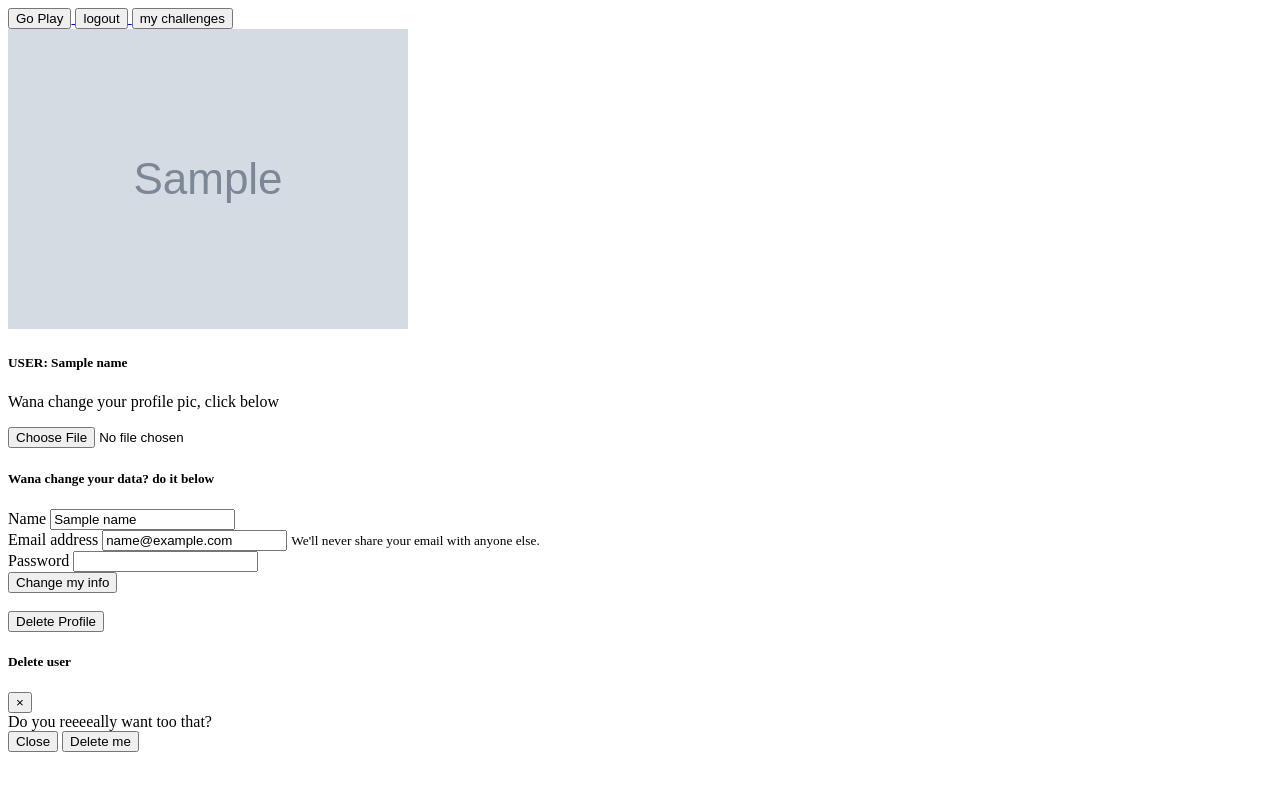
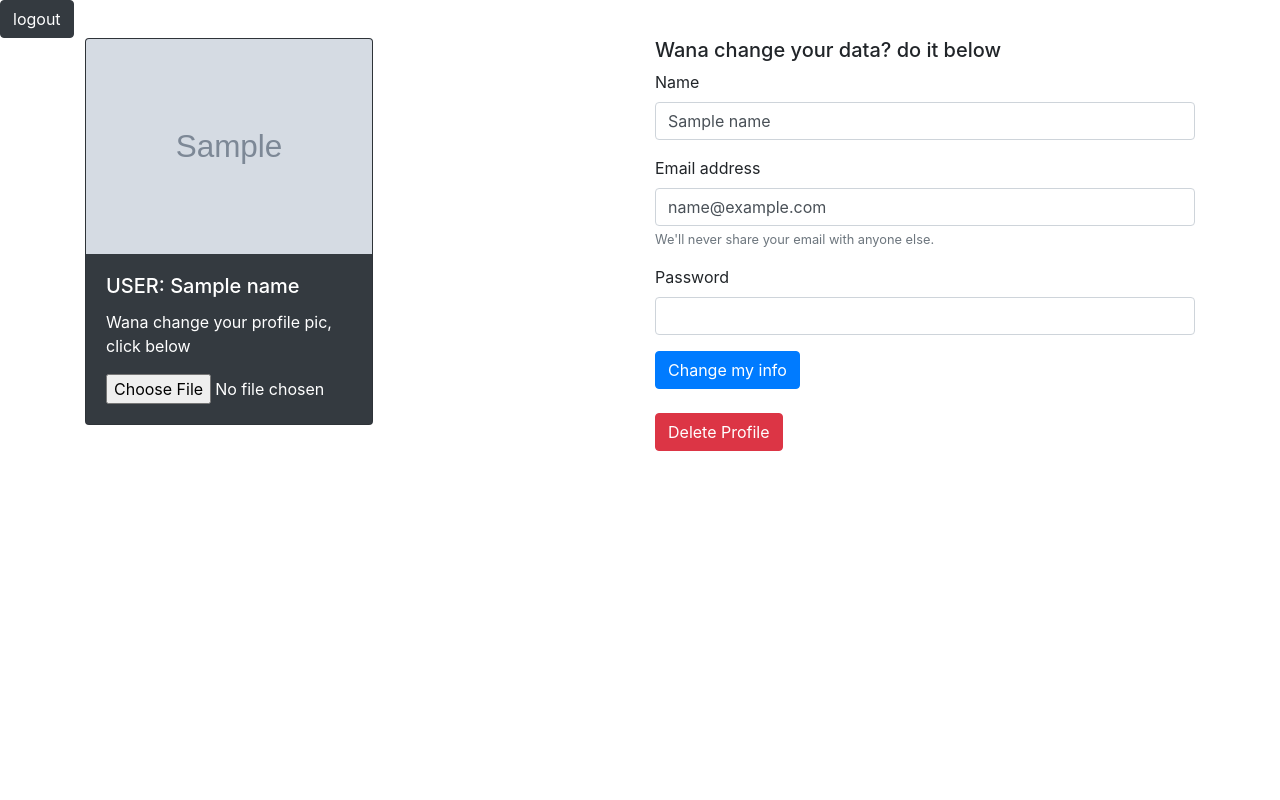
Before and after one commit to doberman7/project3, a Node server app: template views/profile.hbs in a window 1280 px wide. Run offline with Node 20, Linux system fonts and the light colour scheme; the template is opened without the code that fills it: most values are stand-ins (such as "Sample title", 1, 10 or a date in 2020); grey boxes marked "Sample" are stand-in pictures; some libraries are stand-ins or nearby versions.

Commit message:
boootstrap added

```diff
--- a/views/layout.hbs
+++ b/views/layout.hbs
@@ -6,6 +6,8 @@
   <meta http-equiv="X-UA-Compatible" content="ie=edge">
   <title>{{title}}</title>
   <link rel="stylesheet" href="/stylesheets/style.css" />
+  <link rel="stylesheet" href="https://cdn.jsdelivr.net/npm/bootstrap@4.5.3/dist/css/bootstrap.min.css" integrity="sha384-TX8t27EcRE3e/ihU7zmQxVncDAy5uIKz4rEkgIXeMed4M0jlfIDPvg6uqKI2xXr2" crossorigin="anonymous">
+
 </head>
 <body>
 
--- a/views/profile.hbs
+++ b/views/profile.hbs
@@ -1,13 +1,8 @@
 <body id="profileBody">
-
-  <a href="/game/create"><button type="button" class="btn btn-success">Go Play</button>
-  </a>
 
   <a href="/logout"><button type="button" class="btn btn-dark">logout</button>
   </a>
 
-  <a href="/challenge/readAll"><button type="button" class="btn btn-info">my challenges</button>
-  </a>
   <div class="container">
     <div class="row">
       <div class="col">
```
